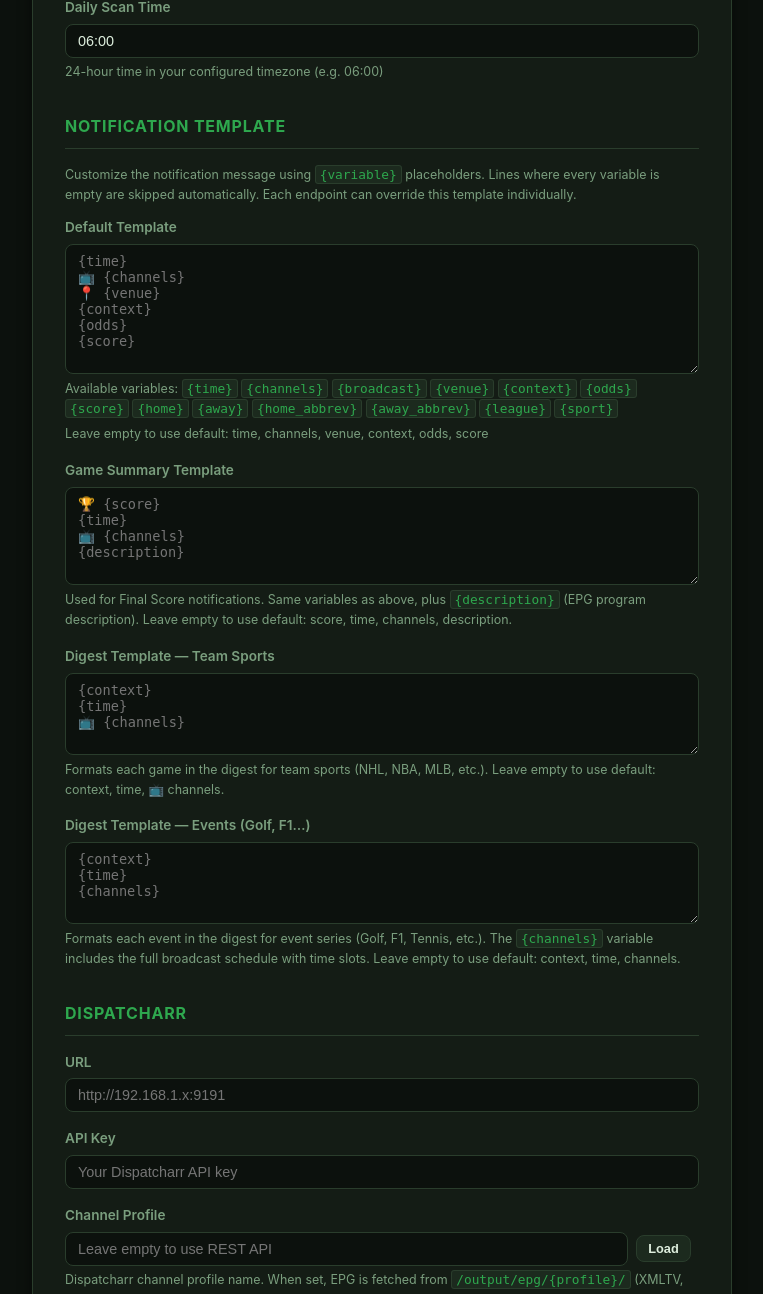
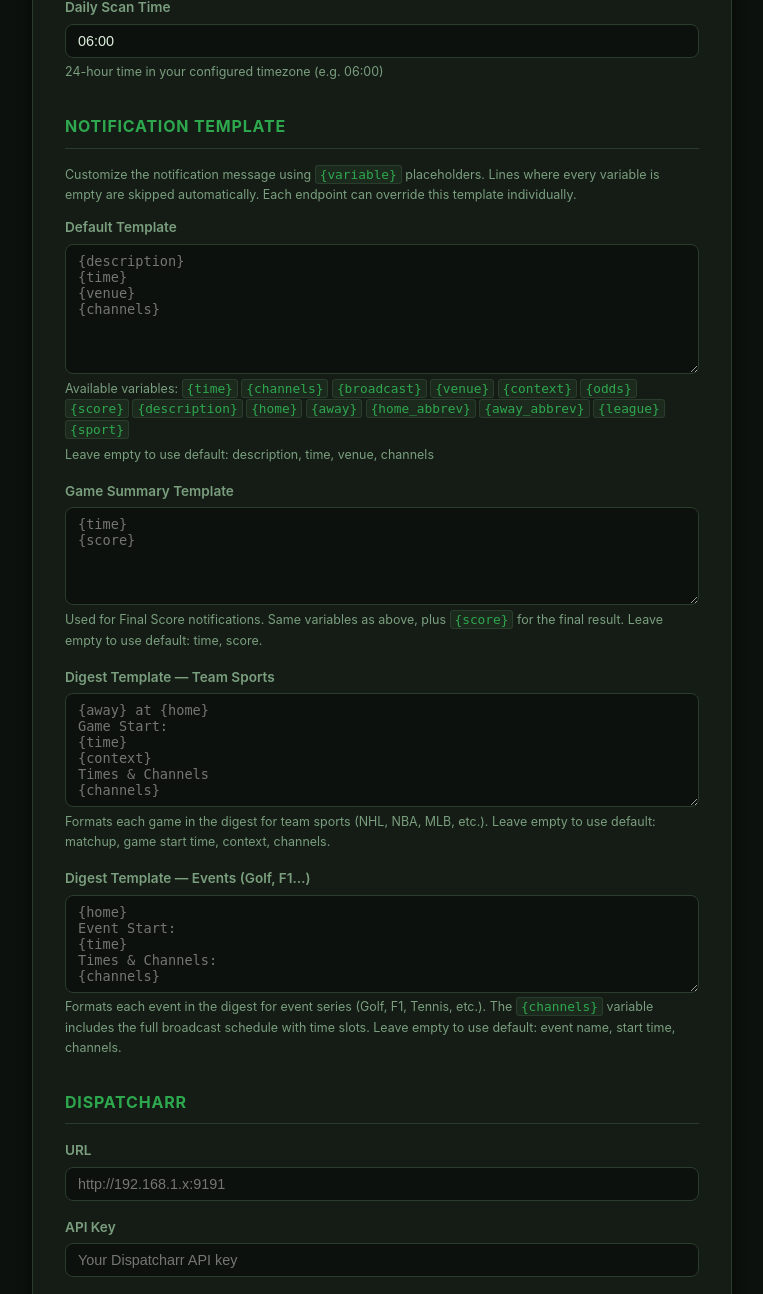
Before and after one commit to Deekerman/Alertle-V2, a FastAPI app: page /settings in a window 1280 px wide. Shown: the part 354-1648 px from the top of the page, without its empty margins (82-845 px from the left). Run offline with FastAPI, Linux system fonts and the light colour scheme; data that the repository does not hold is empty.

Commit message:
Update default notification templates
- Default: description, time, venue, channels
- Game summary: time, score
- Digest team sports: away at home / game start time / context / channels
- Digest events: event name / event start time / channels

https://claude.ai/code/session_01UPHMP54Aikrwv7LJsAXYne

```diff
--- a/templates/settings.html
+++ b/templates/settings.html
@@ -37,44 +37,44 @@
       <label for="notification_template">Default Template</label>
       <textarea id="notification_template" name="notification_template" rows="7"
                 style="font-family: monospace; font-size: 0.85rem; white-space: pre"
-                placeholder="{time}&#10;📺 {channels}&#10;📍 {venue}&#10;{context}&#10;{odds}&#10;{score}">{{ cfg.get('notification_defaults', {}).get('template', '') }}</textarea>
+                placeholder="{description}&#10;{time}&#10;{venue}&#10;{channels}">{{ cfg.get('notification_defaults', {}).get('template', '') }}</textarea>
       <span class="hint">
         Available variables: <code>{time}</code> <code>{channels}</code> <code>{broadcast}</code>
         <code>{venue}</code> <code>{context}</code> <code>{odds}</code> <code>{score}</code>
-        <code>{home}</code> <code>{away}</code> <code>{home_abbrev}</code> <code>{away_abbrev}</code>
+        <code>{description}</code> <code>{home}</code> <code>{away}</code> <code>{home_abbrev}</code> <code>{away_abbrev}</code>
         <code>{league}</code> <code>{sport}</code>
       </span>
-      <span class="hint">Leave empty to use default: time, channels, venue, context, odds, score</span>
+      <span class="hint">Leave empty to use default: description, time, venue, channels</span>
     </div>
     <div class="form-row" style="margin-top:1rem">
       <label for="game_summary_template">Game Summary Template</label>
       <textarea id="game_summary_template" name="game_summary_template" rows="5"
                 style="font-family: monospace; font-size: 0.85rem; white-space: pre"
-                placeholder="🏆 {score}&#10;{time}&#10;📺 {channels}&#10;{description}">{{ cfg.get('notification_defaults', {}).get('game_summary_template', '') }}</textarea>
+                placeholder="{time}&#10;{score}">{{ cfg.get('notification_defaults', {}).get('game_summary_template', '') }}</textarea>
       <span class="hint">
-        Used for Final Score notifications. Same variables as above, plus <code>{description}</code> (EPG program description).
-        Leave empty to use default: score, time, channels, description.
+        Used for Final Score notifications. Same variables as above, plus <code>{score}</code> for the final result.
+        Leave empty to use default: time, score.
       </span>
     </div>
     <div class="form-row" style="margin-top:1rem">
       <label for="digest_game_template">Digest Template — Team Sports</label>
-      <textarea id="digest_game_template" name="digest_game_template" rows="4"
+      <textarea id="digest_game_template" name="digest_game_template" rows="6"
                 style="font-family: monospace; font-size: 0.85rem; white-space: pre"
-                placeholder="{context}&#10;{time}&#10;📺 {channels}">{{ cfg.get('notification_defaults', {}).get('digest_game_template', '') }}</textarea>
+                placeholder="{away} at {home}&#10;Game Start:&#10;{time}&#10;{context}&#10;Times &amp; Channels&#10;{channels}">{{ cfg.get('notification_defaults', {}).get('digest_game_template', '') }}</textarea>
       <span class="hint">
         Formats each game in the digest for team sports (NHL, NBA, MLB, etc.).
-        Leave empty to use default: context, time, 📺 channels.
+        Leave empty to use default: matchup, game start time, context, channels.
       </span>
     </div>
     <div class="form-row" style="margin-top:1rem">
       <label for="digest_event_template">Digest Template — Events (Golf, F1…)</label>
-      <textarea id="digest_event_template" name="digest_event_template" rows="4"
+      <textarea id="digest_event_template" name="digest_event_template" rows="5"
                 style="font-family: monospace; font-size: 0.85rem; white-space: pre"
-                placeholder="{context}&#10;{time}&#10;{channels}">{{ cfg.get('notification_defaults', {}).get('digest_event_template', '') }}</textarea>
+                placeholder="{home}&#10;Event Start:&#10;{time}&#10;Times &amp; Channels:&#10;{channels}">{{ cfg.get('notification_defaults', {}).get('digest_event_template', '') }}</textarea>
       <span class="hint">
         Formats each event in the digest for event series (Golf, F1, Tennis, etc.).
         The <code>{channels}</code> variable includes the full broadcast schedule with time slots.
-        Leave empty to use default: context, time, channels.
+        Leave empty to use default: event name, start time, channels.
       </span>
     </div>
   </section>
```
Also changed, not shown: notifiers/base.py (+14 -13 lines).
